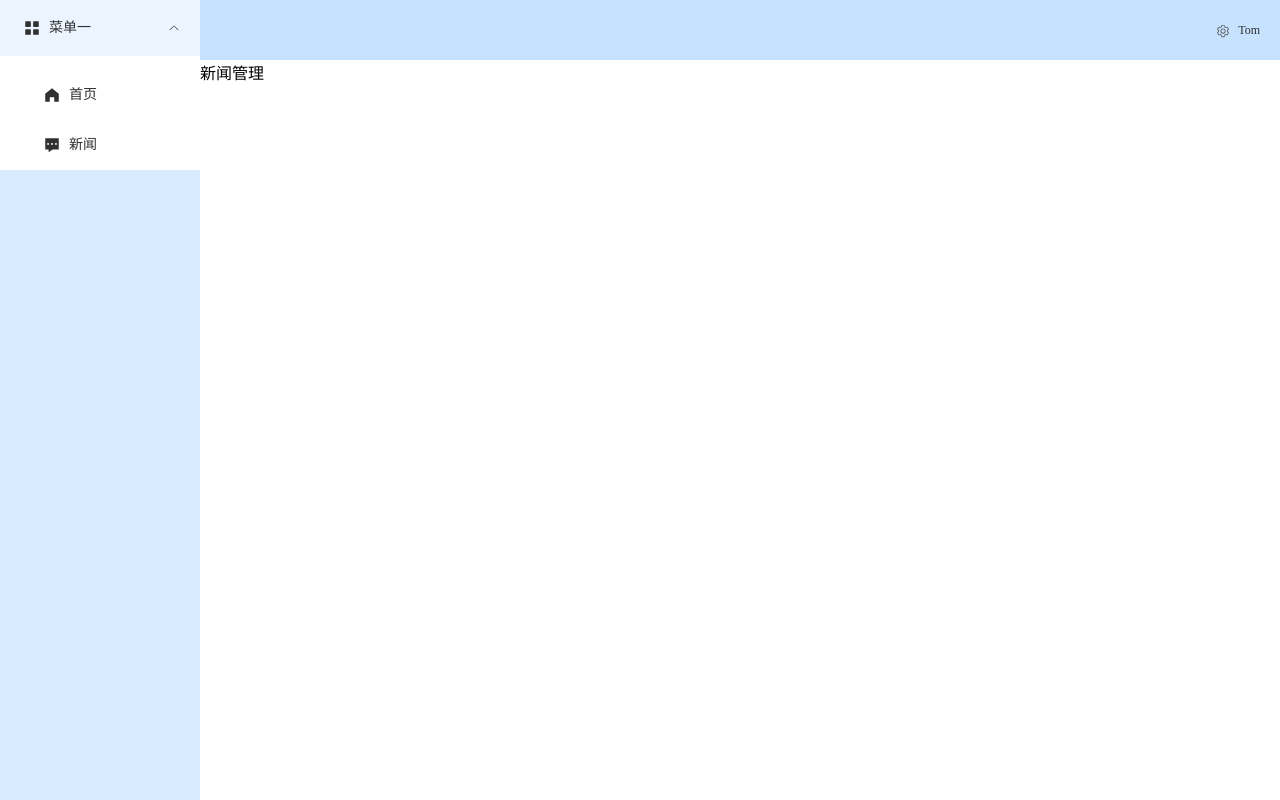
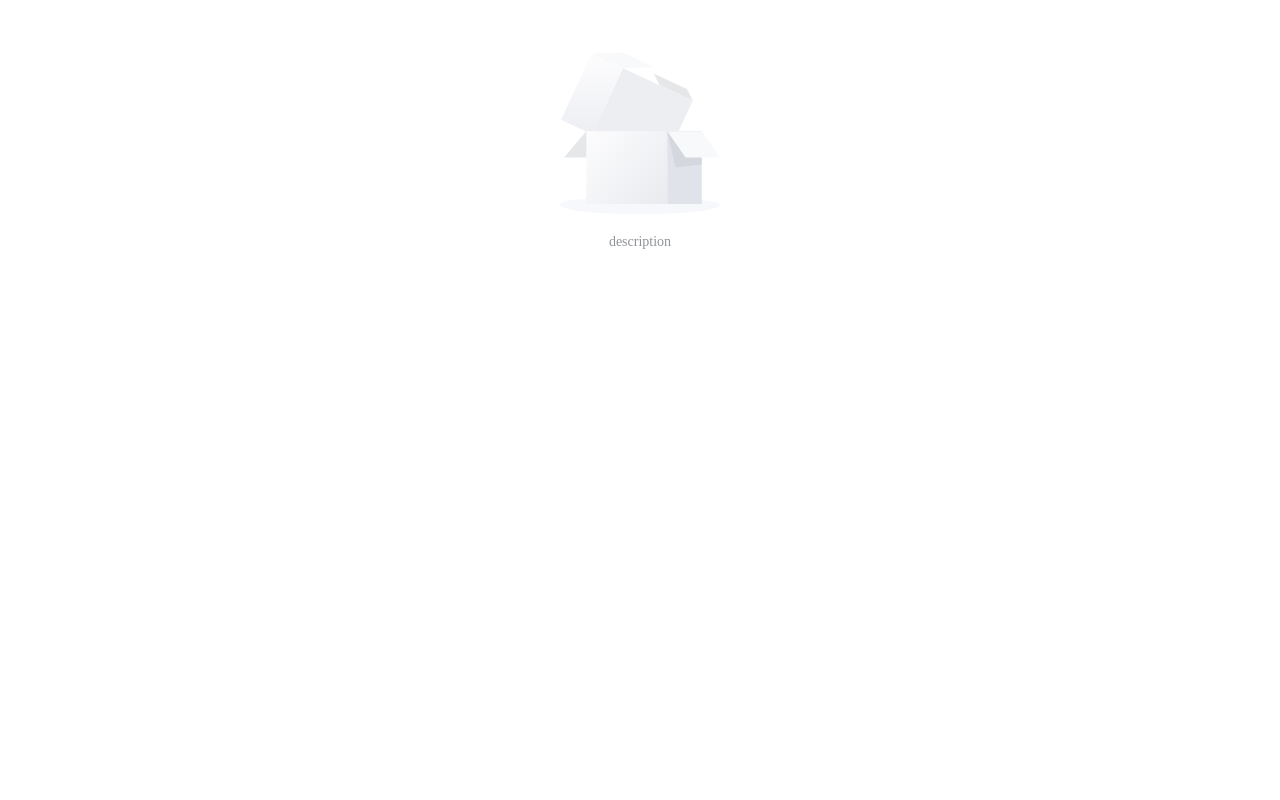
Before and after one commit to CherryBlossomHope/Vue3-Ts, a Vue app: page /index/newsManage in a window 1280 px wide. Built offline with nearby package versions, Linux system fonts and the light colour scheme.

Commit message:
判断token 处理菜单选项高亮

```diff
--- a/src/api/index.ts
+++ b/src/api/index.ts
@@ -1,6 +1,16 @@
 import axios from 'axios';
 import { ElMessage } from 'element-plus';
 import processLST from '@/utils/processLST'
+
+
+// 处理  类型“AxiosResponse<any, any>”上不存在属性
+declare module "axios" {
+    interface AxiosResponse<T = any> {
+        msg: any;
+        // 这里追加你的参数
+    }
+    export function create(config?: AxiosRequestConfig): AxiosInstance;
+}
 
 // 创建axios实例
 const request = axios.create({
--- a/src/main.ts
+++ b/src/main.ts
@@ -1,6 +1,7 @@
 import { createApp } from 'vue'
 import { createPinia } from 'pinia'
 import ElementPlus from 'element-plus'
+import { ElMessage } from 'element-plus'
 import 'element-plus/dist/index.css'
 import App from './App.vue'
 import router from './router'
@@ -14,6 +15,16 @@ const app = createApp(App)
 for (const [key, component] of Object.entries(ElementPlusIconsVue)) {
     app.component(key, component)
 }
+// 挂载全局方法
+app.config.globalProperties.$successMsg = (message: string) => {
+    ElMessage({
+        message: message,
+        type: 'success',
+    })
+}
+app.config.globalProperties.$errMsg = (message: string) => {
+    ElMessage.error(message)
+}
 
 app.use(ElementPlus)
 app.use(createPinia())
--- a/src/router/index.ts
+++ b/src/router/index.ts
@@ -1,5 +1,9 @@
 import { createRouter, createWebHistory } from 'vue-router'
+import { getUserInfo } from '@/api/request'
+import { ElMessage } from 'element-plus';
+import processLST from '@/utils/processLST'
 import loginPage from '@/views/login.vue'
+
 
 //meta类型定义
 declare module 'vue-router' {
@@ -12,15 +16,7 @@ const router = createRouter({
   history: createWebHistory(import.meta.env.BASE_URL),
   routes: [
     {
-      path: '/login',
-      name: "login",
-      component: loginPage,
-      meta: {
-        title: '登录'
-      }
-    },
-    {
-      path: '/index',
+      path: '/',
       name: "index",
       component: () => import('@/views/index.vue'),
       meta: {
@@ -31,10 +27,23 @@ const router = createRouter({
           path: 'newsManage',
           component: () => import("@/views/newsManage/index.vue"),
           meta: {
-            title: '新闻管理'
+            title: '新闻'
           },
         },
       ],
+    },
+    {
+      path: '/login',
+      name: "login",
+      component: loginPage,
+      meta: {
+        title: '登录'
+      }
+    },
+    {
+      path: '/:catchAll(.*)',
+      name: '404',
+      component: () => import('@/views/404.vue')
     }
   ]
 })
@@ -44,9 +53,18 @@ router.beforeEach((to, from, next) => {
   console.log("😛 ~ file: index.ts:41 ~ router.beforeEach ~ to", to)
   console.log("🥰 ~ file: index.ts:41 ~ router.beforeEach ~ from", from)
   document.title = to.meta.title
-  if (to.path == "/" && from.path == "/") {
-    if (localStorage.getItem("token") == null) {
-      next("/login")
+  if (to.path == '/') {
+    if (processLST.get('USER_INFO')) {
+      getUserInfo({}).then(res => {
+        ElMessage({
+          message: res.msg,
+          type: 'success',
+        })
+        next()
+      })
+    } else {
+      console.log(123);
+      next('/login')
     }
   } else {
     next()
--- a/src/stores/counter.ts
+++ b/src/stores/counter.ts
@@ -4,7 +4,8 @@ export const useUserInfoStore = defineStore('userInfo', {
   state() {
     return {
       token: '',
-      userName: ''
+      userName: '',
+      permission: 0
     }
   }
 })
--- /dev/null
+++ b/src/types/login.d.ts
@@ -0,0 +1,5 @@
+export interface userInfoType {
+    userName?: string,
+    passWord?: string,
+    verificationCode?: string
+}
--- a/src/types/login.ts
+++ /dev/null
@@ -1,5 +0,0 @@
-export interface userInfoType {
-    userName: string,
-    passWord: string,
-    verificationCode: string
-}
--- /dev/null
+++ b/src/types/userPermission.ts
@@ -0,0 +1,3 @@
+export enum userPermission {
+    '超级管理员'
+}
--- a/src/utils/processLST.ts
+++ b/src/utils/processLST.ts
@@ -7,7 +7,7 @@ class processLST {
         if (localStorage.getItem(key)) {
             return JSON.parse(localStorage.getItem(key) as string)
         } else {
-            return undefined
+            return false
         }
 
     }
--- a/src/views/index.vue
+++ b/src/views/index.vue
@@ -2,10 +2,7 @@
   <el-container class="layout-container-demo" style="height: 100vh">
     <el-aside width="200px">
       <el-scrollbar>
-        <el-menu
-          :default-openeds="['1']"
-          v-for="(item, index) in tabLists"
-          :key="index">
+        <el-menu :default-openeds="['1']" v-for="(item, index) in tabLists" :key="index">
           <el-sub-menu :index="item.indexNum">
             <template #title>
               <el-icon>
@@ -14,11 +11,9 @@
               {{ item.title }}
             </template>
             <el-menu-item-group>
-              <el-menu-item
-                :index="items.indexNum"
-                v-for="(items, index) in item.children"
-                :key="index"
-                @click="tabListRoter(items.path)">
+              <el-menu-item :index="items.indexNum" v-for="(items, index) in item.children" :key="index"
+                @click="tabListRoter(items.path)"
+                :style="items.title == route.meta.title ? 'color:var(--el-menu-active-color)' : ''">
                 <el-icon>
                   <component :is="items.icon" />
                 </el-icon>
@@ -44,7 +39,7 @@
               </el-dropdown-menu>
             </template>
           </el-dropdown>
-          <span>Tom</span>
+          <span>{{ userPermission[store.permission] }}</span>
         </div>
       </el-header>
       <el-main>
@@ -58,12 +53,16 @@
 
 <script lang="ts" setup>
 import { ref } from 'vue';
-import { useRouter } from 'vue-router';
+import { useRouter, useRoute } from 'vue-router';
+import { useUserInfoStore } from '@/stores/counter';
+import { userPermission } from '@/types/userPermission'
+const store = useUserInfoStore()
 const router = useRouter();
+const route = useRoute()
 
 // 菜单路由跳转
 const tabListRoter = (path: string) => {
-  router.push(`/index/${path}`);
+  router.push(`/${path}`);
 };
 
 //菜单列表
--- a/src/views/login.vue
+++ b/src/views/login.vue
@@ -1,11 +1,13 @@
 <script setup lang="ts">
-import { ref, reactive, toRaw } from 'vue';
+import { ref, reactive, toRaw, getCurrentInstance } from 'vue';
 import type { FormRules, FormInstance } from 'element-plus'
-import { ElMessage } from 'element-plus'
 import { useRouter } from 'vue-router'
 import { useUserInfoStore } from '@/stores/counter'
 import { getUserInfo } from '@/api/request'
 import processLST from '@/utils/processLST'
+// 使用app.config.globalProperties全局方法
+const { proxy }: any = getCurrentInstance();
+
 const router = useRouter()
 // 引入store
 const store = useUserInfoStore()
@@ -33,41 +35,29 @@ const rules = reactive<FormRules>({
 })
 //登录按钮
 const getForm = async (formEl: FormInstance | undefined) => {
-    LoadingBtn.value = true
     if (!formEl) return
     await formEl.validate((valid) => {
         if (valid) {
             getUserInfo(toRaw(userLogin)).then(res => {
+                LoadingBtn.value = true
                 console.log(res);
+                if (res.data.token) {
                     store.$patch({
                         token: res.data.token,
                         userName: res.data.userName
                     })
                     processLST.set('USER_INFO', res.data)
-                // successMsg("登录成功")
-                // setTimeout(() => {
-                //     router.replace("/index")
-                // }, 1000);
-            }).catch((err) => {
-                console.log(err);
-            });
-
+                    proxy.$successMsg(res.msg)
+                    setTimeout(() => {
+                        router.replace("/")
+                    }, 1000);
                 } else {
+                    proxy.$errMsg(res.msg)
                     LoadingBtn.value = false
-            errMsg("登录失败")
                 }
             })
         }
-//成功提示
-const successMsg = (message: string) => {
-    ElMessage({
-        message: message,
-        type: 'success',
     })
-}
-//失败提示
-const errMsg = (message: string) => {
-    ElMessage.error(message)
 }
 </script>
 
```
Lines whose indentation alone changed are shown as unchanged.
